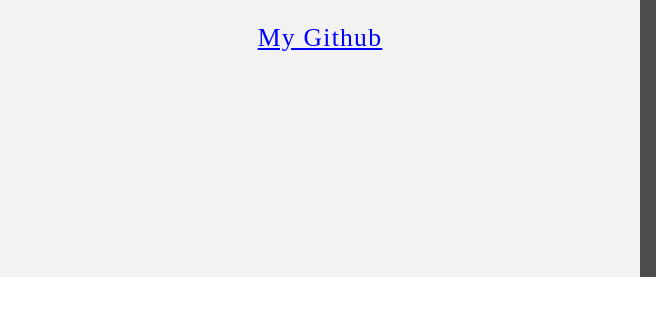
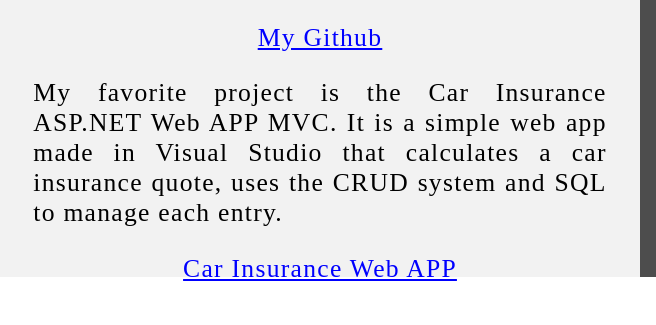
Before and after one commit to JPattOfficial/JPattOfficial.github.io, a plain HTML site: page index.html in a window 1280 px wide. Shown: the part 1900-2225 px from the top of the page, 0-656 px from the left. Drawn offline with Linux system fonts and the light colour scheme.

Commit message:
Added GitHub Project

```diff
--- a/index.html
+++ b/index.html
@@ -130,6 +130,10 @@
                     <br>
                     <p class="center"><a href="https://github.com/JPattOfficial" target="_blank">My Github</a></p>
                 </p>
+                <p>My favorite project is the Car Insurance ASP.NET Web APP MVC. It is a simple web app made in Visual Studio that calculates a car insurance quote, uses the CRUD system and SQL to manage each entry.
+                    <br>
+                    <p class="center"><a href="https://github.com/JPattOfficial/Car-Insurance/tree/main/CarInsurance3" target="_blank">Car Insurance Web APP</a></p>
+                </p>
             </div>
             <!-- Right column -->
             <div class="Column_2">
```
